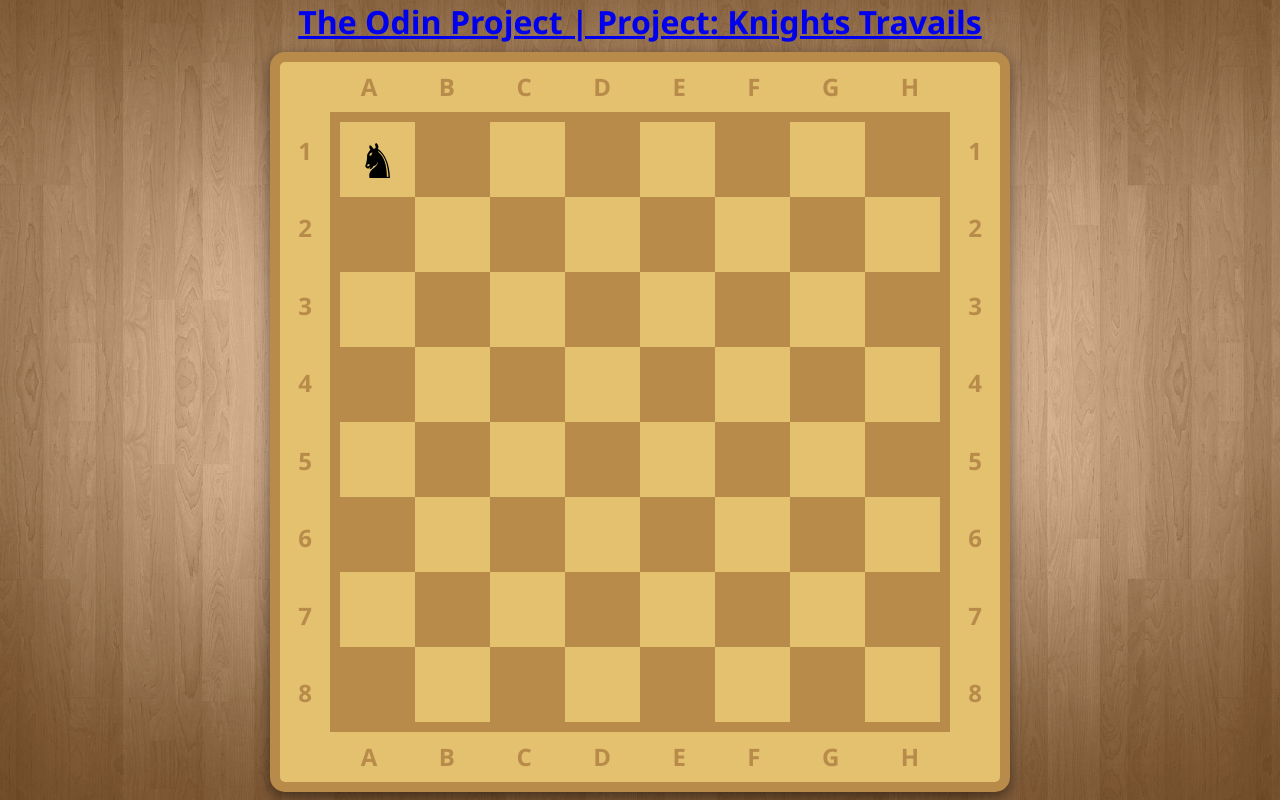
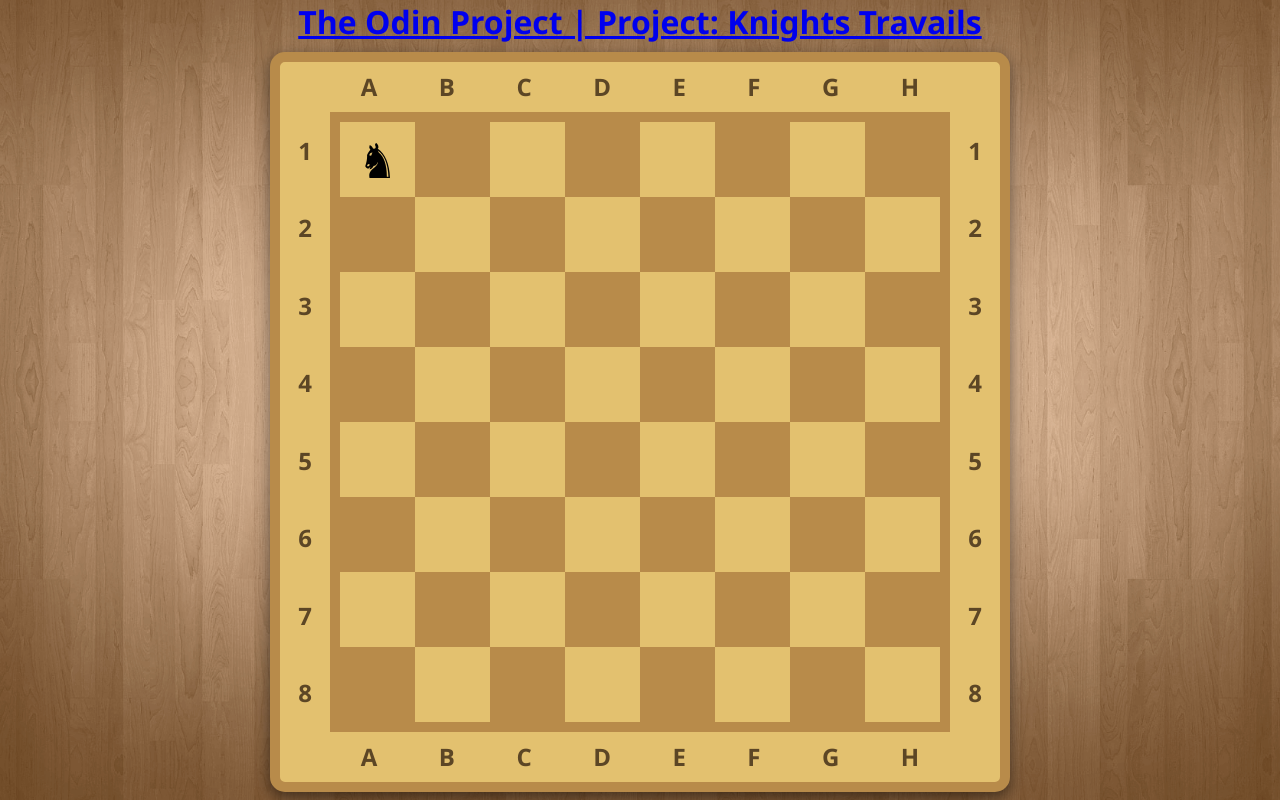
Before and after one commit to CyprianESPI/odin-knights-travails, a website built with webpack: page src/index.html in a window 1280 px wide. Built offline with nearby package versions, Linux system fonts and the light colour scheme.

Commit message:
Make labels darker

```diff
--- a/src/styles.css
+++ b/src/styles.css
@@ -52,6 +52,7 @@ h2 {
     display: flex;
     justify-content: space-around;
     color: var(--clr-dark);
+    filter: brightness(0.50);
 }
 
 .numbers {
```
